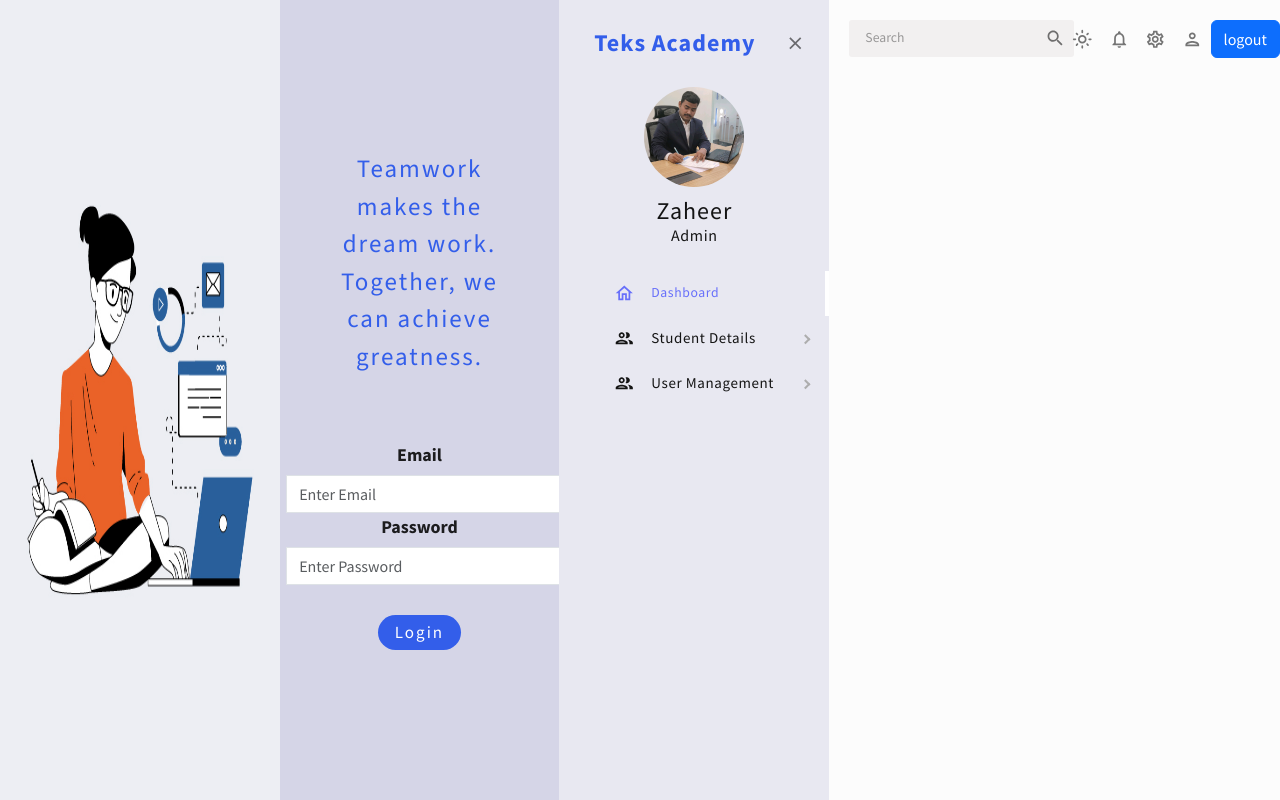
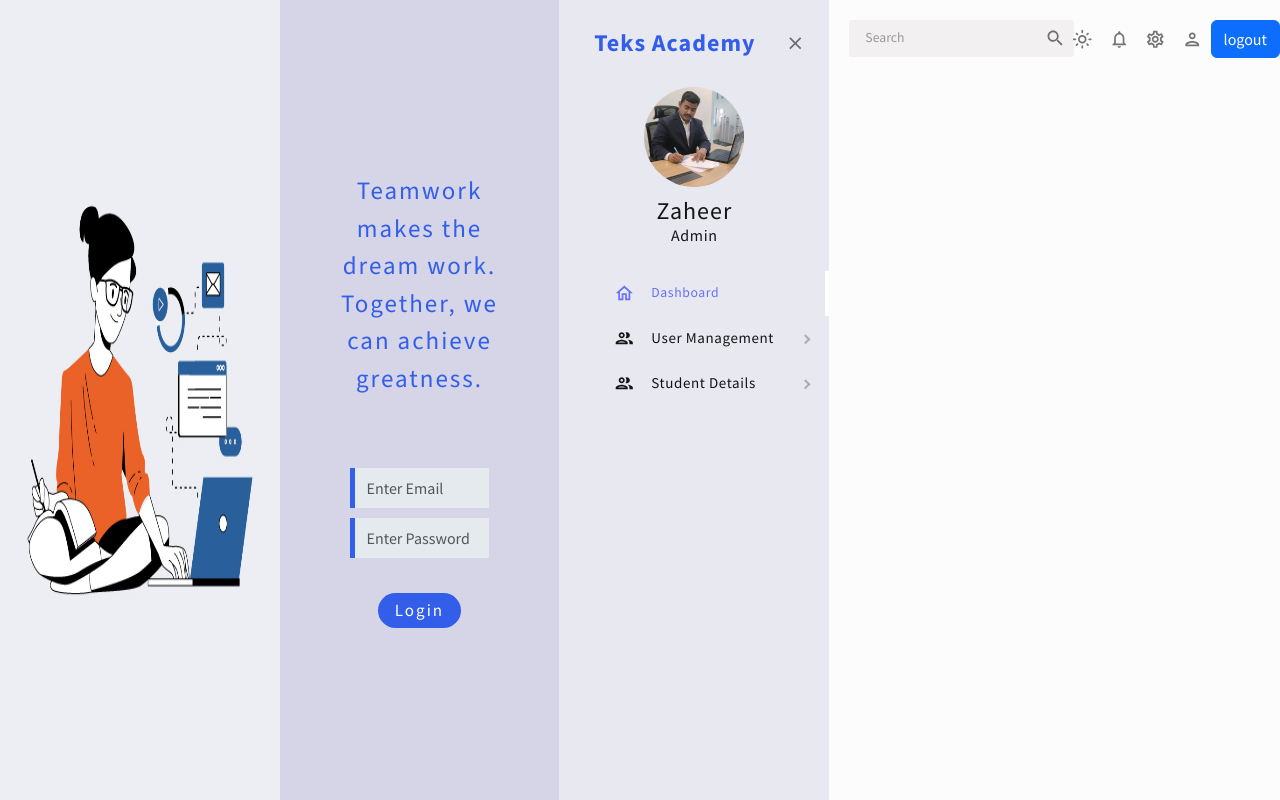
Before and after one commit to nandamBalu123/teksacademyadmin, a React (Create React App) app: page /login in a window 1280 px wide. Built offline with nearby package versions, Linux system fonts and the light colour scheme; a web font is replaced by a local one.

Commit message:
form changes

```diff
--- a/src/App.js
+++ b/src/App.js
@@ -55,7 +55,7 @@ function App() {
                 <Route path="/createuser" element={<CreateUserForm />} />
                 <Route path="/userdata" element={<UserData />} />
 
-                <Route path="/in" element={<Login />}></Route>
+                <Route path="/inn" element={<Login />}></Route>
                 {/*<Route path="/assignassets" element={<Assignassets />} />
               <Route exact path="/register" element={<Register />} />{" "}
               <Route exact path="/assignassets/edit/:id" element={<Edit />} />{" "}
--- a/src/components/common/Sidebar/Sidebar.jsx
+++ b/src/components/common/Sidebar/Sidebar.jsx
@@ -137,6 +137,29 @@ const Sidebar = () => {
               selected={selected}
               setSelected={setSelected}
             />
+            <SubMenu
+              style={{
+                color: colors.grey[100],
+              }}
+              icon={<PeopleOutlinedIcon />}
+              label={"User Details"}
+              title={"User Management"}
+            >
+              <Item
+                title="Create User"
+                to="/createuser"
+                icon={<PeopleOutlinedIcon />}
+                selected={selected}
+                setSelected={setSelected}
+              />
+              <Item
+                title="User Details"
+                to="/userdata"
+                icon={<PeopleOutlinedIcon />}
+                selected={selected}
+                setSelected={setSelected}
+              />
+            </SubMenu>
 
             <SubMenu
               style={{
@@ -175,29 +198,6 @@ const Sidebar = () => {
                 setSelected={setSelected}
               />
             </SubMenu>
-            <SubMenu
-              style={{
-                color: colors.grey[100],
-              }}
-              icon={<PeopleOutlinedIcon />}
-              label={"Student Details"}
-              title={"User Management"}
-            >
-              <Item
-                title="Create User"
-                to="/createuser"
-                icon={<PeopleOutlinedIcon />}
-                selected={selected}
-                setSelected={setSelected}
-              />
-              <Item
-                title="User Details"
-                to="/userdata"
-                icon={<PeopleOutlinedIcon />}
-                selected={selected}
-                setSelected={setSelected}
-              />
-            </SubMenu>
           </Box>
         </Menu>
       </ProSidebar>
--- a/src/components/pages/loginpage/LoginPage.jsx
+++ b/src/components/pages/loginpage/LoginPage.jsx
@@ -1,41 +1,38 @@
 import React, { useState } from "react";
 import "./LoginPage.css";
 import image from "../../../images/thumbnail_Login.jpg";
-import {useNavigate} from "react-router-dom";
-import axios from 'axios';
-
+import { useNavigate } from "react-router-dom";
+import axios from "axios";
 
 const LoginPage = () => {
-  function validation(values){
-    let error = {}
+  function validation(values) {
+    let error = {};
     const email_pattern = /^[a-zA-Z0-9._%+-]+@[a-zA-Z0-9.-]+\.[a-zA-Z]{2,}$/;
-    const password_pattern = /^(?=.*[a-z])(?=.*[A-Z])(?=.*\d)(?=.*[@$!%*?&])[A-Za-z\d@$!%*?&]{8,}$/;
+    const password_pattern =
+      /^(?=.*[a-z])(?=.*[A-Z])(?=.*\d)(?=.*[@$!%*?&])[A-Za-z\d@$!%*?&]{8,}$/;
 
-    if(values.email === ""){
+    if (values.email === "") {
       error.email = "Name should not be empty";
-    }
-    else if(!email_pattern.test(values.email)){
+    } else if (!email_pattern.test(values.email)) {
       error.email = "Email didn't match";
-    }else{
-        error.email = ""
+    } else {
+      error.email = "";
     }
 
-    if(values.password === ""){
-        error.password = "Password should not be empty"
-    }
-    else if(!password_pattern.test(values.password)){
-        error.password = "Password didn't match"
-    }else{
-        error.password = ""
+    if (values.password === "") {
+      error.password = "Password should not be empty";
+    } else if (!password_pattern.test(values.password)) {
+      error.password = "Password didn't match";
+    } else {
+      error.password = "";
     }
     return error;
   }
 
-
   const navigate = useNavigate();
   const [values, setValues] = useState({
-    email: '',
-    password: ''
+    email: "",
+    password: "",
   });
 
   const [errors, setErrors] = useState({});
@@ -47,21 +44,20 @@ const handleInput = (event) => {
   const handleSubmit = (event) => {
     event.preventDefault();
     setErrors(validation(values));
-    if (errors.email === '' && errors.password === '') {
+    if (errors.email === "" && errors.password === "") {
       axios
-            .post('http://localhost:3030/adminlogin', values)
+        .post("http://localhost:3030/adminlogin", values)
         .then((res) => {
-                if (res.data.Status === 'Success') {
-                    localStorage.setItem('token', res.data.token); // Store the token in localStorage
-                    navigate('/'); // Redirect to the admin dashboard route
+          if (res.data.Status === "Success") {
+            localStorage.setItem("token", res.data.token); // Store the token in localStorage
+            navigate("/"); // Redirect to the admin dashboard route
           } else {
-                    alert('No records existed');
+            alert("No records existed");
           }
         })
         .catch((err) => console.log(err));
     }
   };
-
 
   let quotes = [
     "Your commitment to excellence is an inspiration to us all. Keep up the great work!",
@@ -92,18 +88,30 @@ const handleSubmit = (event) => {
         <p className="quotes">{quotes[random]}</p>
         <p></p>
         <form action="" onSubmit={handleSubmit}></form>
-        {/* <h3 className="loginlogo">Login to your Account</h3> */}
-        <label htmlFor='email'><strong>Email</strong></label>
-        <input type="email" name='email' placeholder='Enter Email' className='form-control rounded-0'
-        onChange={handleInput}/>
-        {errors.email && <span className='text-danger'>{errors.email}</span>}
-        <label htmlFor='password'><strong>Password</strong></label>
-        <input type="password" name='password' placeholder='Enter Password' className='form-control rounded-0'
-        onChange={handleInput}/>
-        {errors.password && <span className='text-danger'>{errors.password}</span>}
-        {/* <input className="inputcon" placeholder="  Email ID" />
-        <input className="inputcon" placeholder="  Password" /> */}
-        <button type="submit" className="btnn">Login</button>
+
+        <input
+          type="email"
+          name="email"
+          placeholder="Enter Email"
+          className="inputcon form-control rounded-0"
+          onChange={handleInput}
+        />
+        {errors.email && <span className="text-danger">{errors.email}</span>}
+
+        <input
+          type="password"
+          name="password"
+          placeholder="Enter Password"
+          className="inputcon form-control rounded-0"
+          onChange={handleInput}
+        />
+        {errors.password && (
+          <span className="text-danger">{errors.password}</span>
+        )}
+
+        <button type="submit" className="btnn">
+          Login
+        </button>
       </div>
     </div>
   );
--- a/src/components/pages/user/createUserForm/CreateUserForm.css
+++ b/src/components/pages/user/createUserForm/CreateUserForm.css
@@ -18,6 +18,19 @@
 .selectt {
   margin-left: 13px;
 }
+/* .inputt {
+  width: 30%;
+  margin: 5px 25px 5px 25px;
+  height: 40px;
+  border: none;
+  border-left: 5px solid #335eea;
+  background-color: rgb(229, 234, 238);
+}
+.inputt:hover {
+  border: none;
+  border-left: 5px solid #335eea;
+  border-radius: 0;
+} */
 
 @media (max-width: 720px) {
   .roww {
@@ -26,7 +39,7 @@
   .mar {
     margin-bottom: 10px;
   }
-  inputt {
+  .inputt {
     margin-right: 30px;
   }
 }
--- a/src/components/pages/user/createUserForm/CreateUserForm.jsx
+++ b/src/components/pages/user/createUserForm/CreateUserForm.jsx
@@ -16,10 +16,10 @@ const CreateUserForm = () => {
   const [reportto, setreportto] = useState("");
   const [profile, setprofile] = useState("");
   const [branch, setbranch] = useState("");
-  // const [error, setError] = useState(null);
-  // const [emptyFields, setEmptyFields] = useState([]);
+
   const handleSubmit = async (e) => {
     e.preventDefault();
+
     // if (!user) {
     //   setError('You must be logged in')
     //   return
@@ -79,7 +79,7 @@ const CreateUserForm = () => {
               id="fullname"
               required
             />
-            <div class="valid-feedback">Looks good!</div>
+
             <label className="mar col-md-2" for="email">
               Email ID<span className="star"> *</span>:
             </label>
@@ -97,7 +97,7 @@ const CreateUserForm = () => {
               Phone Number <span className="star"> *</span>:
             </label>
             <input
-              className=" mar col-md-3"
+              className=" mar col-md-3 inputt"
               type="number"
               onChange={(e) => setphonenum(e.target.value)}
               value={phonenum}
@@ -121,7 +121,7 @@ const CreateUserForm = () => {
               Department<span className="star"> *</span>:
             </label>
             <input
-              className=" mar col-md-3"
+              className=" mar col-md-3 inputt"
               type="text"
               onChange={(e) => setdepartment(e.target.value)}
               value={department}
```
Lines whose indentation alone changed are shown as unchanged.
